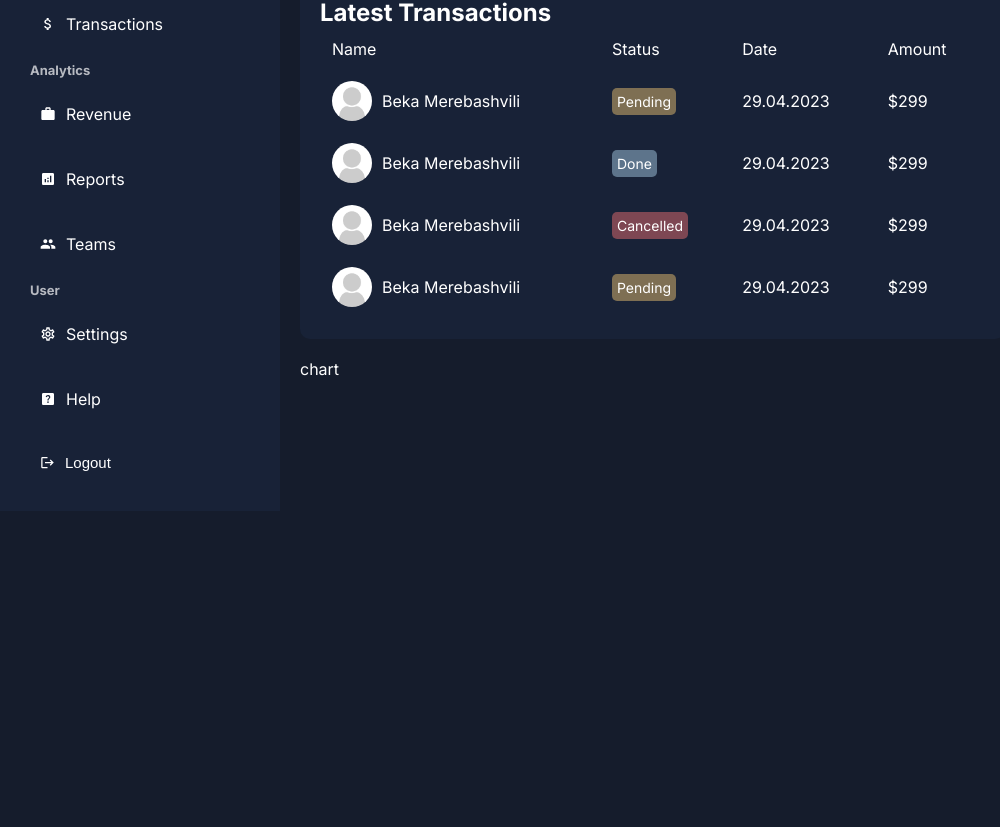
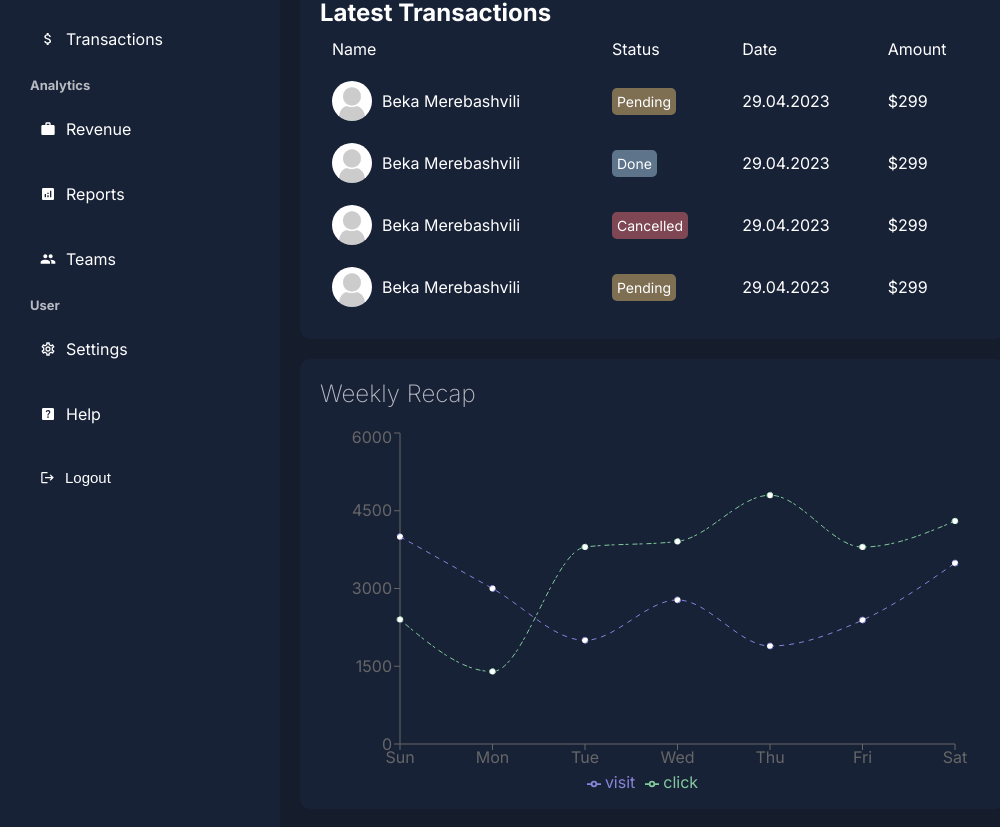
Before and after one commit to Beka-Merebashvili/admin-dashboard, a Next.js app: page /dashboard in a window 1280 px wide. Shown: the part 321-1148 px from the top of the page, without its empty margins (0-1000 px from the left). Before the commit the page ends 832 px from the top, so only its background shows below. Built offline with nearby package versions, Linux system fonts and the light colour scheme.

Commit message:
make chart component

```diff
--- a/app/ui/dashboard/chart/chart.jsx
+++ b/app/ui/dashboard/chart/chart.jsx
@@ -1,10 +1,72 @@
-import styles from "./chart.module.css"
+"use client"
+
+import styles from './chart.module.css'
+import { LineChart, Line, XAxis, YAxis, Tooltip, Legend, ResponsiveContainer } from 'recharts';
+
+const data = [
+  {
+    name: "Sun",
+    visit: 4000,
+    click: 2400,
+  },
+  {
+    name: "Mon",
+    visit: 3000,
+    click: 1398,
+  },
+  {
+    name: "Tue",
+    visit: 2000,
+    click: 3800,
+  },
+  {
+    name: "Wed",
+    visit: 2780,
+    click: 3908,
+  },
+  {
+    name: "Thu",
+    visit: 1890,
+    click: 4800,
+  },
+  {
+    name: "Fri",
+    visit: 2390,
+    click: 3800,
+  },
+  {
+    name: "Sat",
+    visit: 3490,
+    click: 4300,
+  },
+];
+
 const Chart = () => {
-    return (
-        <div>
-            chart
-        </div>
-    )
+  return (
+    <div className={styles.container}>
+      <h2 className={styles.title}>Weekly Recap</h2>
+      <ResponsiveContainer width="100%" height="90%">
+        <LineChart
+          width={500}
+          height={300}
+          data={data}
+          margin={{
+            top: 5,
+            right: 30,
+            left: 20,
+            bottom: 5,
+          }}
+        >
+          <XAxis dataKey="name" />
+          <YAxis />
+          <Tooltip contentStyle={{background:"#151c2c", border:"none"}}/>
+          <Legend />
+          <Line type="monotone" dataKey="visit" stroke="#8884d8" strokeDasharray="5 5" />
+          <Line type="monotone" dataKey="click" stroke="#82ca9d" strokeDasharray="3 4 5 2" />
+        </LineChart>
+      </ResponsiveContainer>
+    </div>
+  )
 }
 
-export default Chart;
+export default Chart
--- a/app/ui/dashboard/chart/chart.module.css
+++ b/app/ui/dashboard/chart/chart.module.css
@@ -0,0 +1,12 @@
+.container {
+    height: 450px;
+    background-color: var(--bgSoft);
+    padding: 20px;
+    border-radius: 10px;
+  }
+
+  .title{
+    font-weight: 200;
+    color: var(--textSoft);
+    margin-bottom: 20px;
+  }
```
